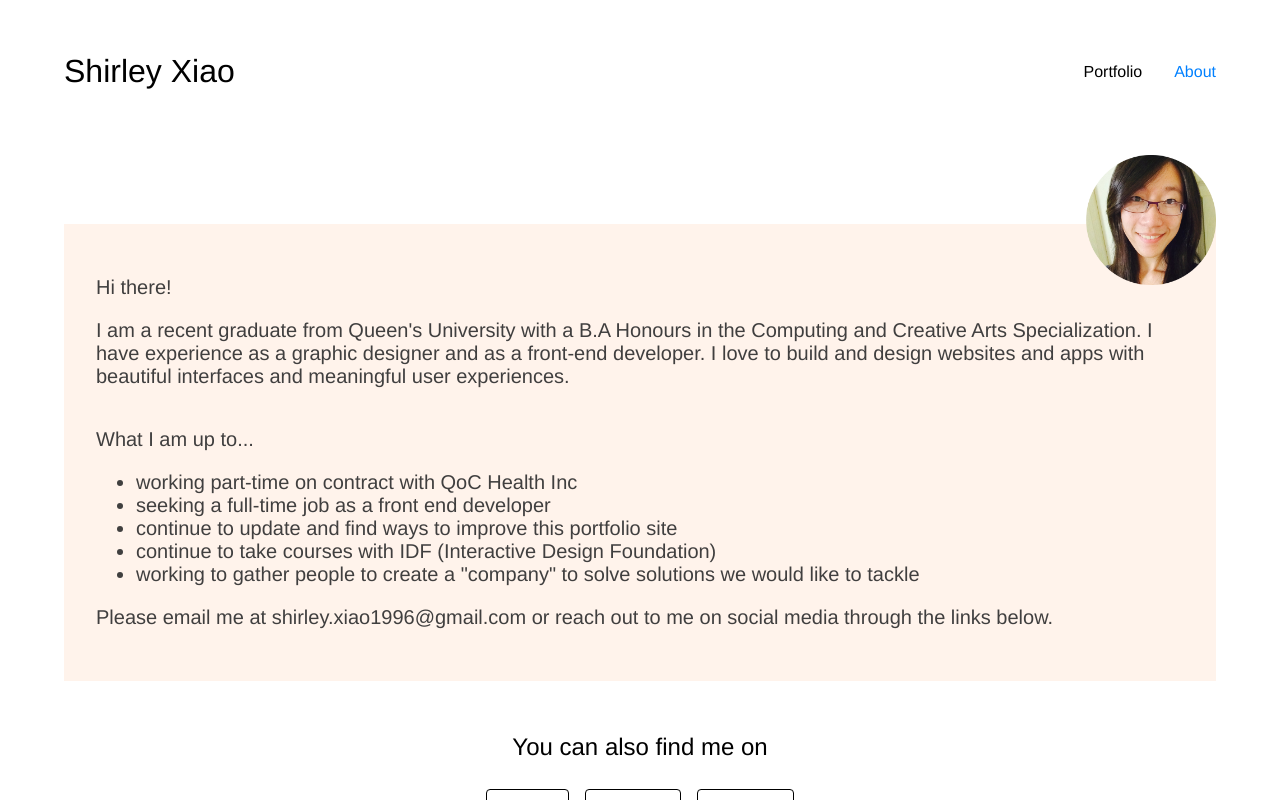
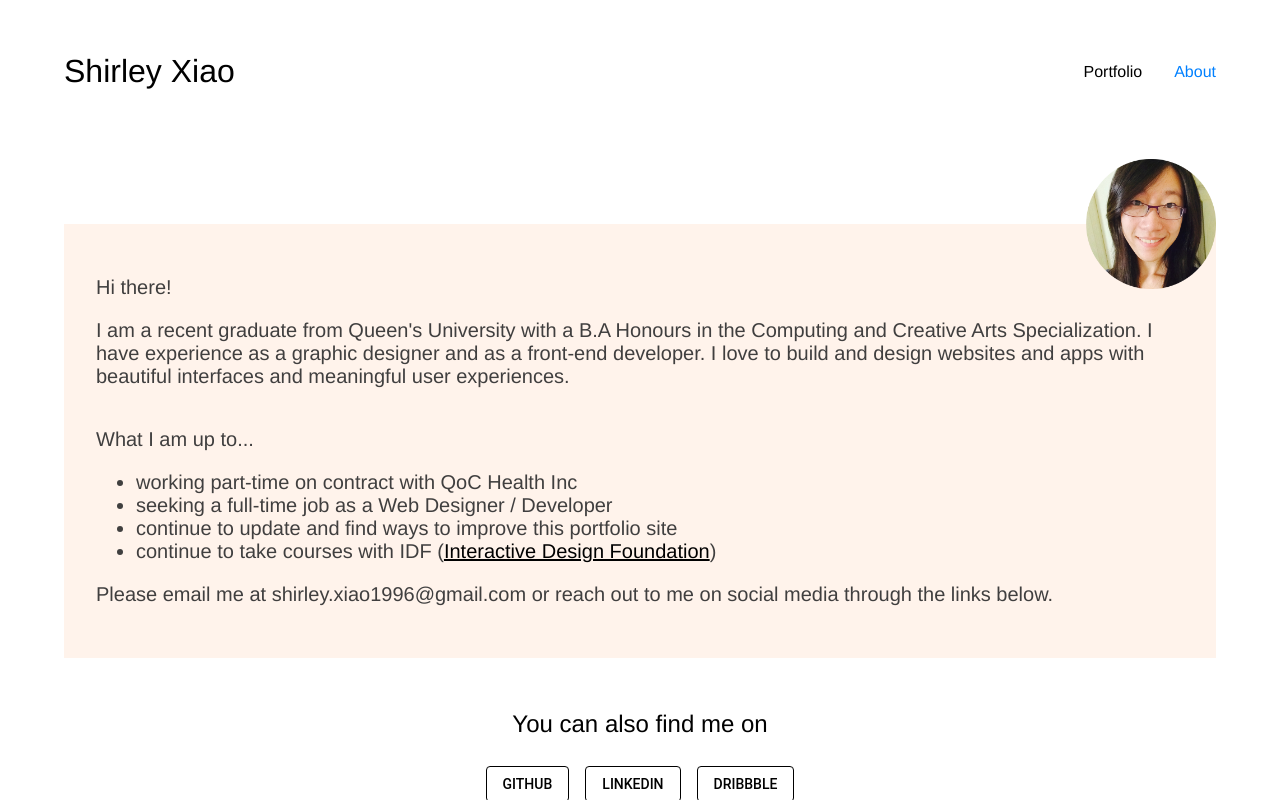
Before and after one commit to XXiao12/AboutMe, a React (Create React App) app: page /#/about in a window 1280 px wide. Built offline with nearby package versions, Linux system fonts and the light colour scheme.

Commit message:
edited about page

```diff
--- a/src/containers/About/index.js
+++ b/src/containers/About/index.js
@@ -36,10 +36,9 @@ class About extends Component {
             <p>What I am up to...</p>
             <ul>
               <li>working part-time on contract with QoC Health Inc</li>
-              <li>seeking a full-time job as a front end developer</li>
+              <li>seeking a full-time job as a Web Designer / Developer</li>
               <li>continue to update and find ways to improve this portfolio site</li>
-              <li>continue to take courses with IDF (Interactive Design Foundation)</li>
-              <li>working to gather people to create a "company" to solve solutions we would like to tackle</li>
+              <li>continue to take courses with IDF (<a href="https://www.interaction-design.org/" >Interactive Design Foundation</a>)</li>
             </ul>
 
             <p>Please email me at shirley.xiao1996@gmail.com or reach out to me on social media through the links below.</p>
--- a/src/index.css
+++ b/src/index.css
@@ -48,6 +48,10 @@ body, #root, .app {
   font-size: calc( 12px + (26 - 12)* ((100vw - 400px) / (1920 - 400)));
 }
 
+a {
+  color: black;
+}
+
 p {
   font-weight: 200;
   font-size: 16px;
```
